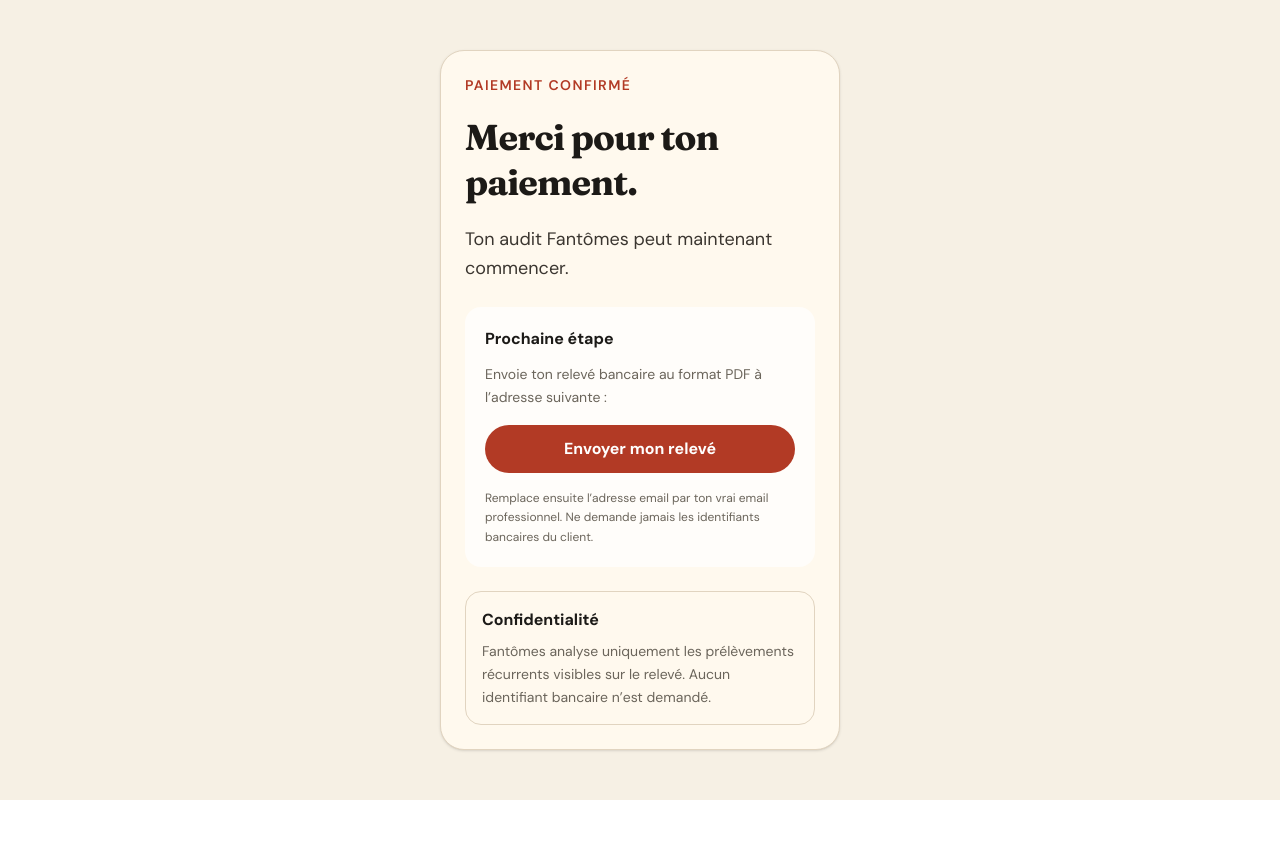
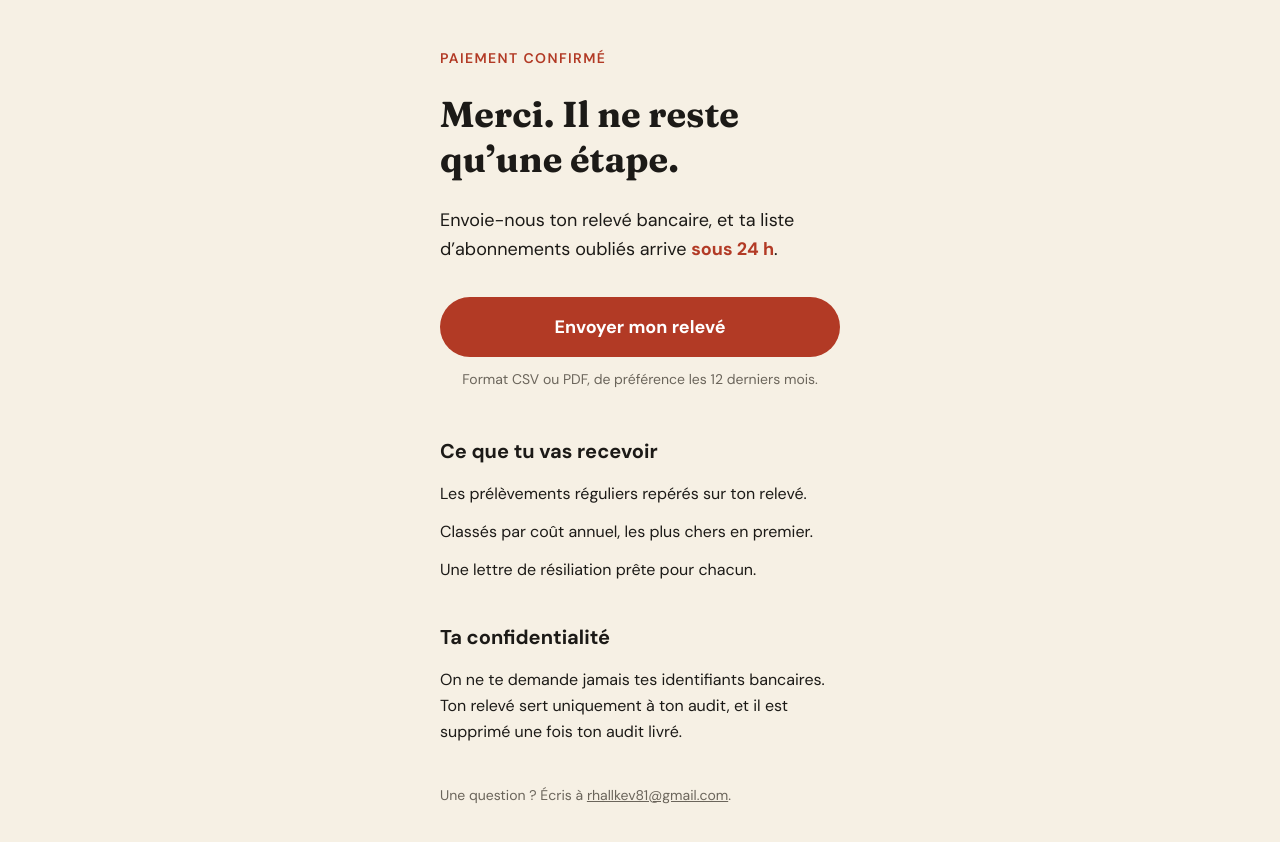
Before and after one commit to rhallkev81-cyber/fantomes, a Next.js app: page /merci in a window 1280 px wide. Shown: the top 842 px of the page. Before the commit the page ends 800 px from the top, so only its background shows below. Built offline with nearby package versions, Linux system fonts and the light colour scheme.

Commit message:
Page merci corrigée

```diff
--- a/app/merci/page.tsx
+++ b/app/merci/page.tsx
@@ -1,52 +1,63 @@
+import type { Metadata } from "next";
+
+const EMAIL_RELEVES = "rhallkev81@gmail.com";
+
+export const metadata: Metadata = {
+  title: "Merci — Fantômes",
+  robots: { index: false },
+};
+
 export default function MerciPage() {
   return (
     <main className="min-h-screen bg-[#F6F0E4] text-[#1C1A17]">
-      <div className="mx-auto flex min-h-screen max-w-md flex-col justify-center px-6 py-10">
-        <div className="rounded-3xl border border-[#E1D4C0] bg-[#FFF9EE] p-6 shadow-sm">
+      <div className="mx-auto flex max-w-md flex-col px-6 py-12">
         <p className="text-sm font-semibold uppercase tracking-widest text-[#B23A25]">
           Paiement confirmé
         </p>
 
         <h1
-            className="mt-5 text-4xl font-bold leading-tight tracking-tight"
+          className="mt-6 text-4xl font-bold leading-tight"
           style={{ fontFamily: "var(--font-fraunces), Georgia, serif" }}
         >
-            Merci pour ton paiement.
+          Merci. Il ne reste qu’une étape.
         </h1>
 
-          <p className="mt-5 text-lg leading-relaxed text-[#3B3630]">
-            Ton audit Fantômes peut maintenant commencer.
-          </p>
-
-          <div className="mt-6 rounded-2xl bg-white/70 p-5">
-            <h2 className="font-bold">Prochaine étape</h2>
-
-            <p className="mt-3 text-sm leading-relaxed text-[#6B655B]">
-              Envoie ton relevé bancaire au format PDF à l’adresse suivante :
+        <p className="mt-6 text-lg leading-relaxed">
+          Envoie-nous ton relevé bancaire, et ta liste d’abonnements oubliés
+          arrive{" "}
+          <span className="font-bold text-[#B23A25]">sous 24 h</span>.
         </p>
 
         <a
-              href="mailto:rhallkev81@gmail.com?subject=Audit Fantômes - Relevé bancaire"
-              className="mt-4 block rounded-full bg-[#B23A25] px-5 py-3 text-center font-bold text-white transition hover:bg-[#962F1E]"
+          href={`mailto:${EMAIL_RELEVES}?subject=Audit%20Fant%C3%B4mes%20-%20Mon%20relev%C3%A9`}
+          className="mt-8 block rounded-full bg-[#B23A25] px-6 py-4 text-center text-lg font-bold text-white"
         >
           Envoyer mon relevé
         </a>
+        <p className="mt-3 text-center text-sm text-[#6B655B]">
+          Format CSV ou PDF, de préférence les 12 derniers mois.
+        </p>
 
-            <p className="mt-4 text-xs leading-relaxed text-[#6B655B]">
-              Remplace ensuite l’adresse email par ton vrai email professionnel.
-              Ne demande jamais les identifiants bancaires du client.
+        <h2 className="mt-12 text-xl font-bold">Ce que tu vas recevoir</h2>
+        <ul className="mt-4 space-y-3 text-base leading-relaxed">
+          <li>Les prélèvements réguliers repérés sur ton relevé.</li>
+          <li>Classés par coût annuel, les plus chers en premier.</li>
+          <li>Une lettre de résiliation prête pour chacun.</li>
+        </ul>
+
+        <h2 className="mt-10 text-xl font-bold">Ta confidentialité</h2>
+        <p className="mt-4 text-base leading-relaxed">
+          On ne te demande jamais tes identifiants bancaires. Ton relevé sert
+          uniquement à ton audit, et il est supprimé une fois ton audit livré.
         </p>
-          </div>
 
-          <div className="mt-6 rounded-2xl border border-[#E1D4C0] p-4">
-            <h2 className="font-bold">Confidentialité</h2>
-
-            <p className="mt-2 text-sm leading-relaxed text-[#6B655B]">
-              Fantômes analyse uniquement les prélèvements récurrents visibles
-              sur le relevé. Aucun identifiant bancaire n’est demandé.
+        <p className="mt-10 text-sm text-[#6B655B]">
+          Une question ? Écris à{" "}
+          <a className="underline" href={`mailto:${EMAIL_RELEVES}`}>
+            {EMAIL_RELEVES}
+          </a>
+          .
         </p>
-          </div>
-        </div>
       </div>
     </main>
   );
```
Lines whose indentation alone changed are shown as unchanged.
